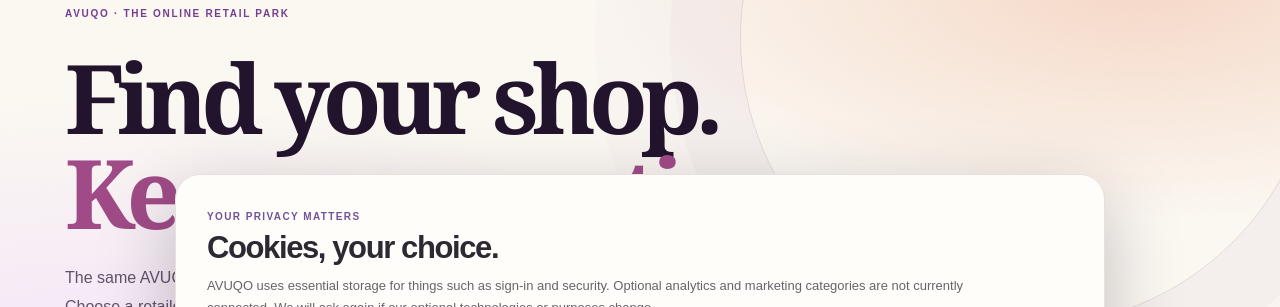
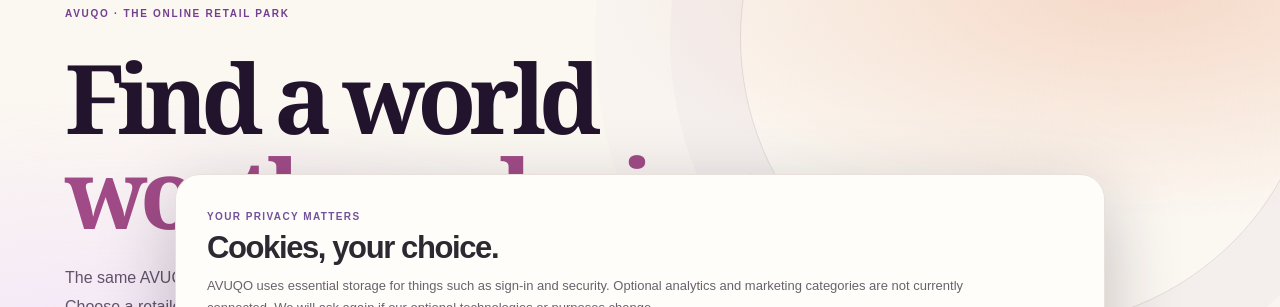
Before and after one commit to crkian/AVUQO, a Next.js app: page /partners in a window 1280 px wide. Shown: the part 313-620 px from the top of the page. Built offline with nearby package versions, Linux system fonts and the light colour scheme; no server answers; the database is empty.

Commit message:
Give retail park entrance a distinctive premium editorial voice

```diff
--- a/app/partners/page.tsx
+++ b/app/partners/page.tsx
@@ -22,7 +22,7 @@ export default function PartnerDirectory(){
   <section className={styles.directoryHero}><div className={styles.shell}>
    <nav className={styles.breadcrumb} aria-label="Breadcrumb"><Link href="/">AVUQO</Link><span>›</span><Link href="/catalogue">Catalogue</Link><span>›</span> Retailers</nav>
    <p className={styles.directoryEyebrow}>AVUQO · The online retail park</p>
-   <h1>Find your shop.<br/><span>Keep your options open.</span></h1>
+   <h1>Find a world<br/><span>worth exploring.</span></h1>
    <p>The same AVUQO design and shopping categories, with a dedicated page for every participating advertiser. Choose a retailer, browse a product, or explore all the services available.</p>
    <div className={styles.strip}><Link className={styles.heroButton} href="/catalogue">Explore the full catalogue <ArrowRight size={15}/></Link>
     <Link className={styles.heroGhost} href="/products">Shop eligible products</Link>
```
